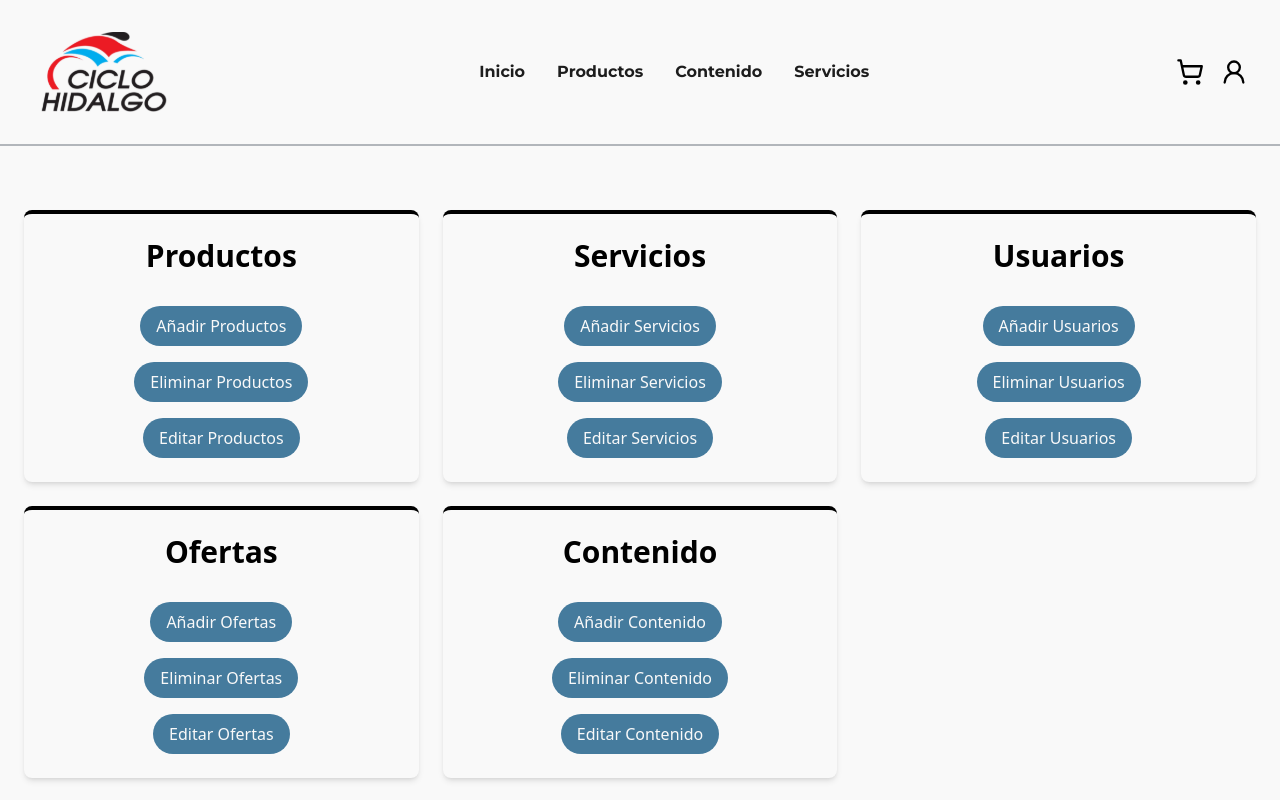
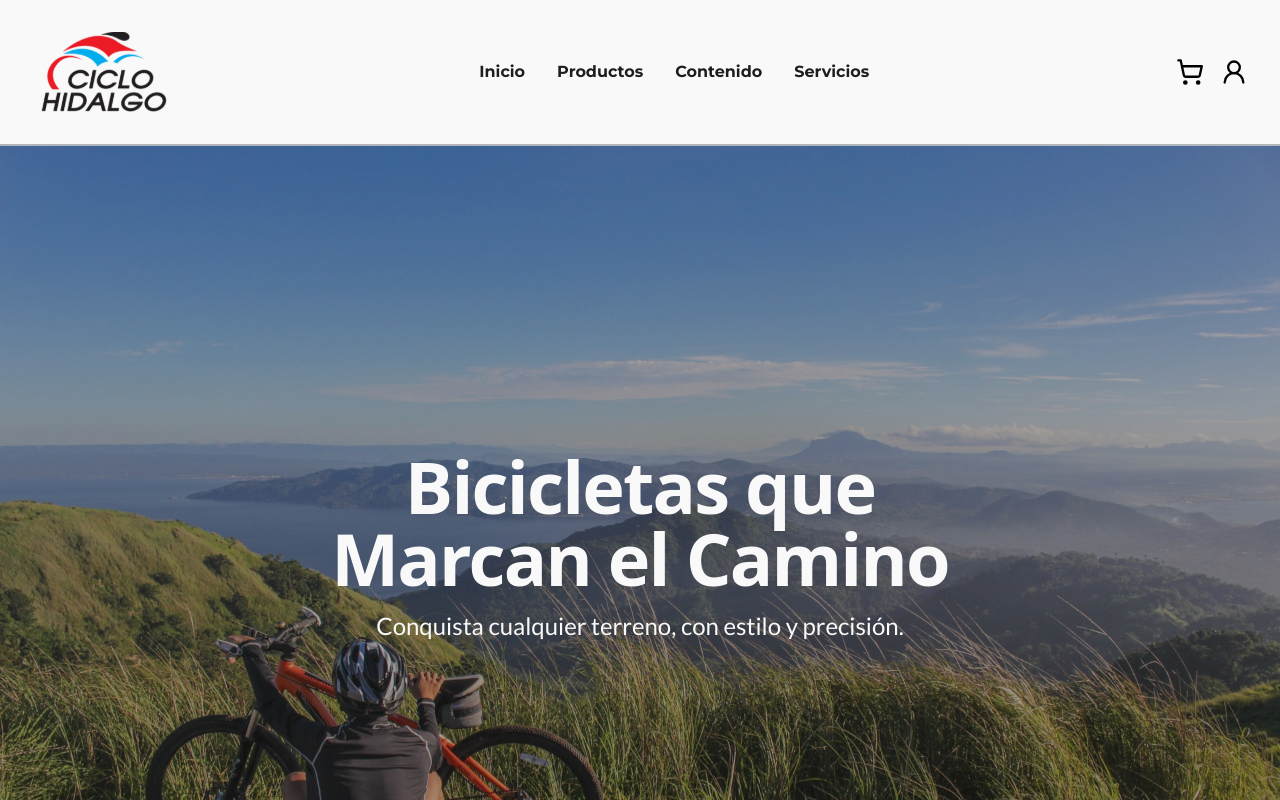
Before and after one commit to zenith-group-2024/CicloHidalgo-Desarrollo, a React (Vite) app: page / in a window 1280 px wide. Shown: the top 800 px of the page. Built offline with nearby package versions, Linux system fonts and the light colour scheme.

Commit message:
Ajustes imagenes

```diff
--- a/src/UI/DetalleProducto.jsx
+++ b/src/UI/DetalleProducto.jsx
@@ -42,7 +42,7 @@ export default function DetalleProducto() {
       <Navbar />
       <div className="container mx-auto p-10 border-black drop-shadow-lg rounded-md bg-[#F9F9F9] mt-8">
         <div className="grid grid-cols-2 m-auto my-8">
-          <img className="w-3/5 m-auto container mx-auto border-black rounded-md bg-[#F9F9F9]" src={`../assets/${producto.imagen}`} alt={producto.marca} />
+          <img className="w-3/5 m-auto container mx-auto border-black rounded-md bg-[#F9F9F9]" src={`../src/assets/${producto.imagen}`} alt={producto.marca} />
           <div>
             <h1 className="font-primary font-bold text-xl text-black">{producto.marca}</h1>
             <p className="font-primary font-regular text-xl text-black">{producto.especificacion}</p>
--- a/src/pages/HomePage.jsx
+++ b/src/pages/HomePage.jsx
@@ -17,15 +17,15 @@ const HomePage = () => {
     return (
         <div>
         <Navbar />
-            {/*<Hero />
+            <Hero />
             <ProductosDestacados />
             <Info />
             <RedesSociales />
             <Footer />
-            <Navbar />
-            <Servicios />
-            <Footer />*/}
-             <DasboardAdmin />
+
+           {/* <Servicios />
+            <Footer />
+             <DasboardAdmin />*/}
 
 
 
--- a/src/pages/Productos.jsx
+++ b/src/pages/Productos.jsx
@@ -29,7 +29,7 @@ export function Productos() {
                                 id={producto.id}
                                 title={producto.marca}
                                 precio={`₡ ${producto.precio} (IVAI)`}
-                                img={`../assets/${producto.imagen}`}
+                                img={`../src/assets/${producto.imagen}`}
                             />
                         ))
                     )}
```
